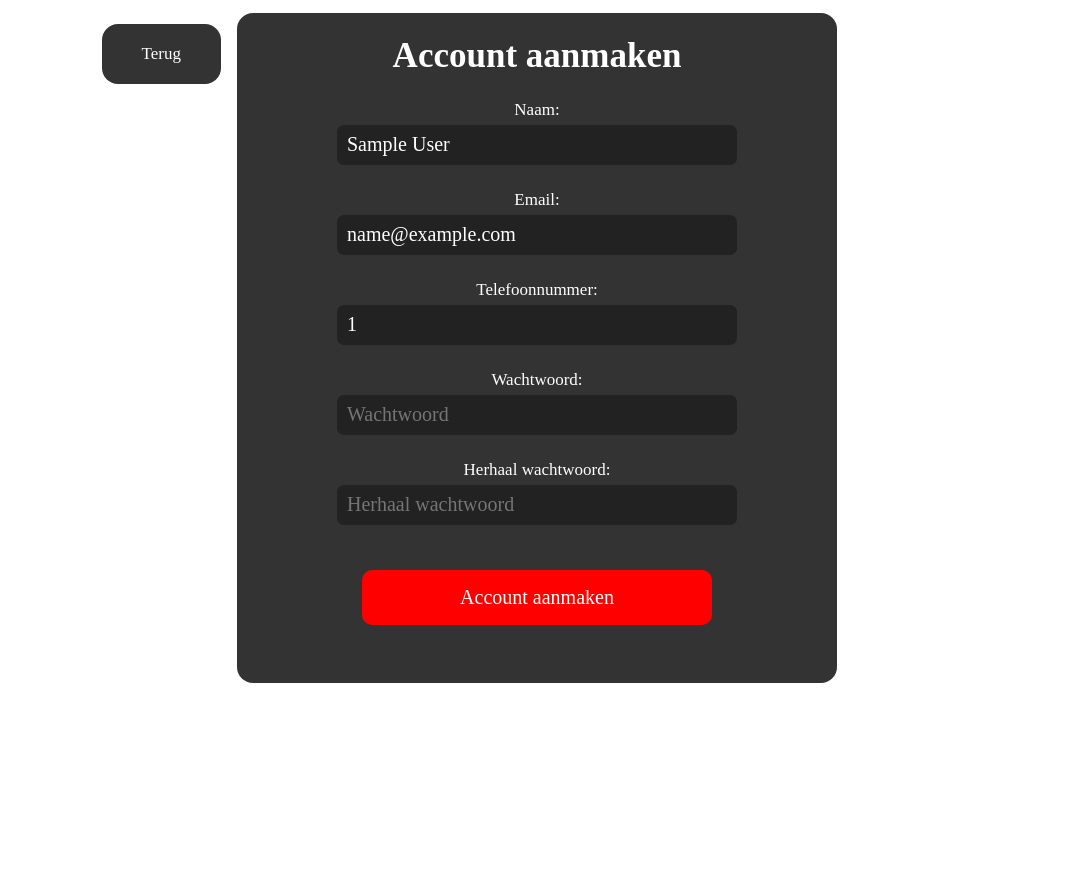
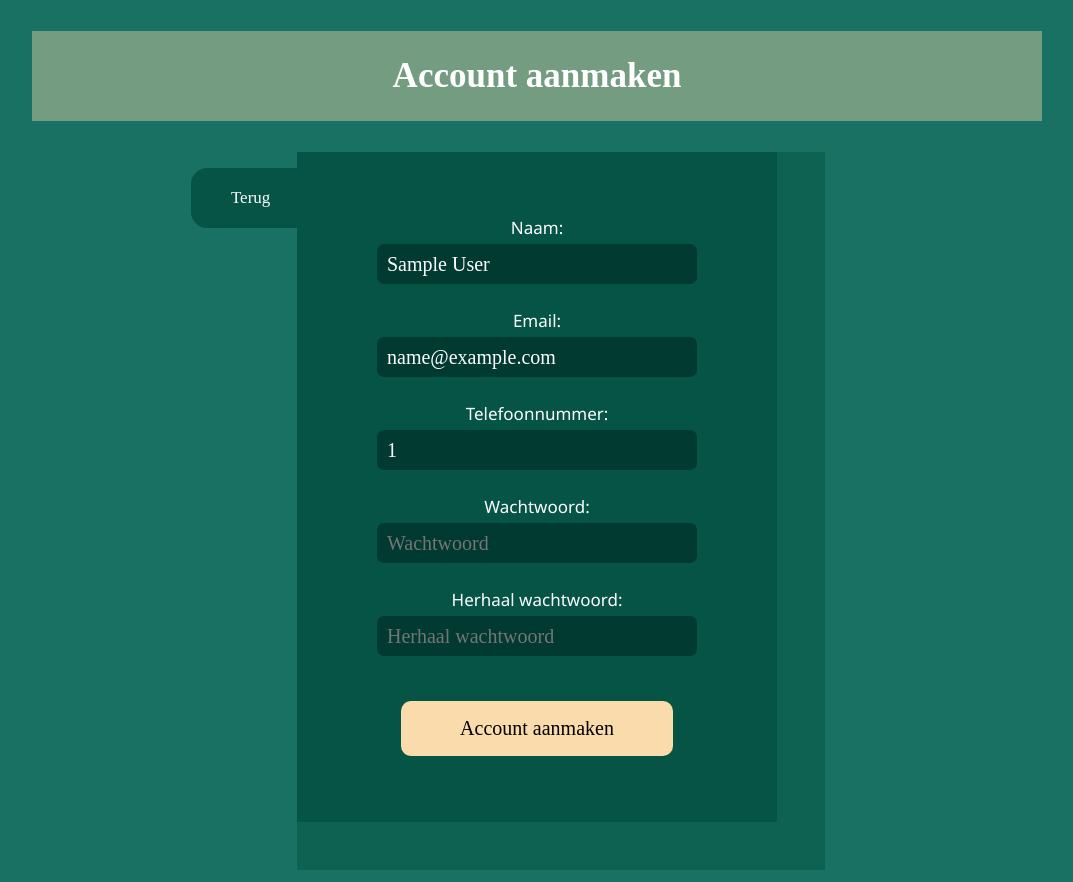
Before and after one commit to DirkieDurky/Project6, a PHP site: page /account/register in a window 1280 px wide. Shown: the whole page, without its empty margins (103-1176 px from the left). Run offline with PHP 8.4, Linux system fonts and the light colour scheme; the visitor is signed in with stand-in values (Sample User, id 1).

Commit message:
Improve style

```diff
--- a/src/account/logIn/index.php
+++ b/src/account/logIn/index.php
@@ -20,12 +20,12 @@ if (isset($_COOKIE['loginID'])) {
 <head>
     <title>Inloggen</title>
     <link href=../style.css rel=stylesheet>
+    <link href=../../style.css rel=stylesheet>
 </head>
 
 <body id="logIn">
-    <div class="grid">
+    <h1>Inloggen bij Mijn Donkey Travel</h1><br>
     <div class="field <?= isset($_SESSION['error']) && $_SESSION['error'] != "" ? "extend" : "" ?>" id="logIn">
-            <h1>Inloggen bij Mijn Donkey Travel</h1><br>
         <form action="logIn.php">
             <div class=email>
                 <label>
@@ -52,7 +52,6 @@ if (isset($_COOKIE['loginID'])) {
                 unset($_SESSION['error']);
             } ?></h4>
     </div>
-    </div>
 </body>
 
 </html>
--- a/src/account/register/index.php
+++ b/src/account/register/index.php
@@ -7,15 +7,16 @@ include "../extend.php";
 <head>
     <title>Account maken</title>
     <link rel=stylesheet href="../style.css">
+    <link rel=stylesheet href="../../style.css">
 </head>
 
 <body id="createAccount">
+    <h1>Account aanmaken</h1>
     <div class="grid">
         <a class="backButton" id="createAccount" href="../logIn">Terug</a>
         <div class="field <?php if (isset($_SESSION['error']) && $_SESSION['error'] != "") {
                                 echo "extend";
                             } ?>" id=createAccount>
-            <h1>Account aanmaken</h1>
             <form action="createAccount.php">
                 <label>
                     Naam:<br>
--- a/src/account/style.css
+++ b/src/account/style.css
@@ -13,17 +13,37 @@ body#logIn {
     grid-template-areas: "backbutton field empty";
 }
 
+body {
+    background-color: var(--bg-color);
+}
+
+h1 {
+    display: block;
+    position: absolute;
+    transform: translate(-50%, 0);
+    left: 50%;
+    width: 75%;
+    padding: 25px;
+    text-align: center;
+    color: white;
+    background-color: var(--second-color-transparent);
+}
+
 .field {
+    position: absolute;
     grid-area: field;
     display: block;
-    font-family: "Torus Regular", serif;
-    margin-top: 5px;
+    left: 50%;
+    transform: translate(-50%, 0);
+    top: 9.5rem;
+    font-family: var(--text-style);
     color: white;
     text-align: center;
-    width: 600px;
-    border-radius: 16px;
+    width: 75%;
+    max-width: 30rem;
     font-size: 17px;
-    background-color: #333;
+    background-color: var(--first-color);
+    box-shadow: 24px 24px 0px 24px rgb(14 98 82);
 }
 
 .extend {
@@ -44,13 +64,13 @@ body#logIn {
     grid-area: backbutton;
     justify-self: end;
     align-self: start;
-    margin-top: 1rem;
+    margin-top: 10rem;
     margin-right: 1rem;
     font-family: "Torus Regular", serif;
     color: white;
     text-align: center;
     font-size: 17px;
-    background-color: #333;
+    background-color: var(--first-color);
     border: none;
     text-decoration: none;
     padding: 20px 40px;
@@ -77,11 +97,12 @@ h1 {
     font-size: 20px;
     position: relative;
     color: white;
-    background-color: #222;
+    background-color: var(--second-color);
     border: none;
     border-radius: 7px;
     padding: 7px 10px;
-    width: 20em;
+    width: 80%;
+    max-width: 20rem;
     height: 2em;
     margin-bottom: 25px;
     margin-top: 5px;
@@ -89,13 +110,14 @@ h1 {
 
 .submit {
     font-family: "Torus Regular", serif;
-    color: white;
+    color: black;
     font-size: 20px;
     height: 55px;
-    width: 350px;
+    width: 80%;
+    max-width: 17rem;
     position: relative;
     margin-top: 20px;
-    background-color: red;
+    background-color: var(--third-color);
     border: none;
     border-radius: 10px;
 }
@@ -133,22 +155,26 @@ h1 {
     margin-top: 0;
 }
 
+form {
+    margin-top: 4rem;
+}
+
 .hyperlinks {
     font-family: "Segoe UI", serif;
     font-size: 16px;
-    position: relative;
-    transform: translate(-50%, -50%);
-    display: block;
+    /* position: relative; */
+    /* transform: translate(-50%, -50%); */
+    /* display: block; */
     left: 50%;
-    width: 500px;
+    /* width: 500px; */
     margin-top: 25px;
-    height: 40px;
+    /* height: 40px; */
     line-height: 40px;
 }
 
 .hyperlinks:link {
     text-decoration: none;
-    color: rgb(255, 204, 34);
+    color: white;
 }
 
 .hyperlinks:hover {
@@ -156,7 +182,7 @@ h1 {
 }
 
 .hyperlinks:visited {
-    color: rgb(255, 204, 34);
+    color: white;
 }
 
 @keyframes show {
--- a/src/boeking/css/style.css
+++ b/src/boeking/css/style.css
@@ -4,7 +4,7 @@
 
 body {
     font-family: var(--text-style);
-    background-color: var(--main-bg-color);
+    background-color: var(--bg-color);
     color: white;
 }
 
@@ -64,7 +64,7 @@ body {
     margin-top: 8%;
     width: 130vh;
     height: 50vh;
-    background-color: var(--secundaire-color);
+    background-color: var(--second-color);
     box-shadow: 24px 24px 0px 24px rgba(14, 98, 82);
 }
 
--- a/src/style.css
+++ b/src/style.css
@@ -1,8 +1,9 @@
 :root {
-    --main-bg-color: #197163;
-    --secundaire-color: #065446;
+    --bg-color: #197163;
+    --first-color: #065446;
+    --second-color: #003A30;
+    --second-color-transparent: rgba(250, 220, 172, 0.4);
     --third-color: #FADCAC;
-    --third-color-transparent: rgba(250, 220, 172, 0.4);
     --line-color: rgba(250, 220, 172, 0.6);
     --shadow: 0px 0px 10px 10px rgba(41, 115, 92);
     --text-style: 'Segoe UI', Tahoma, Geneva, Verdana, sans-serif;
```
Lines whose indentation alone changed are shown as unchanged.
